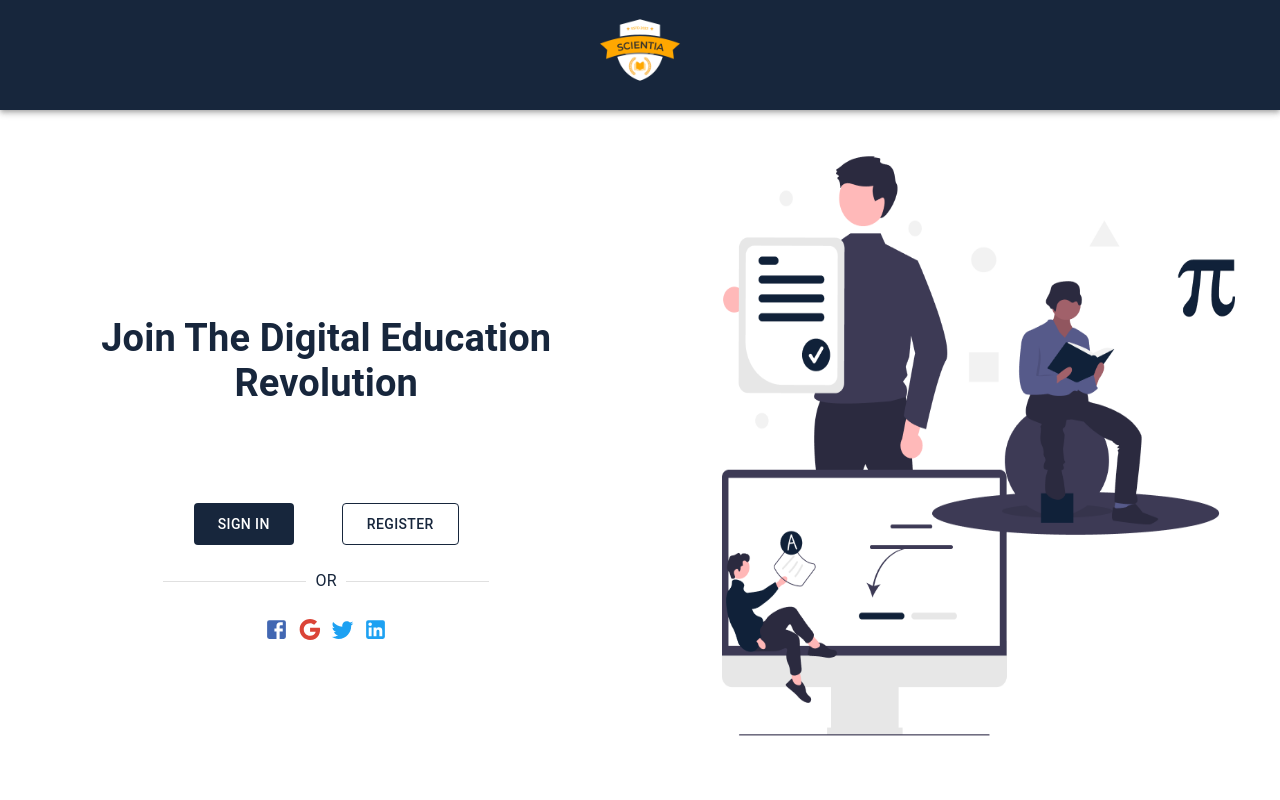
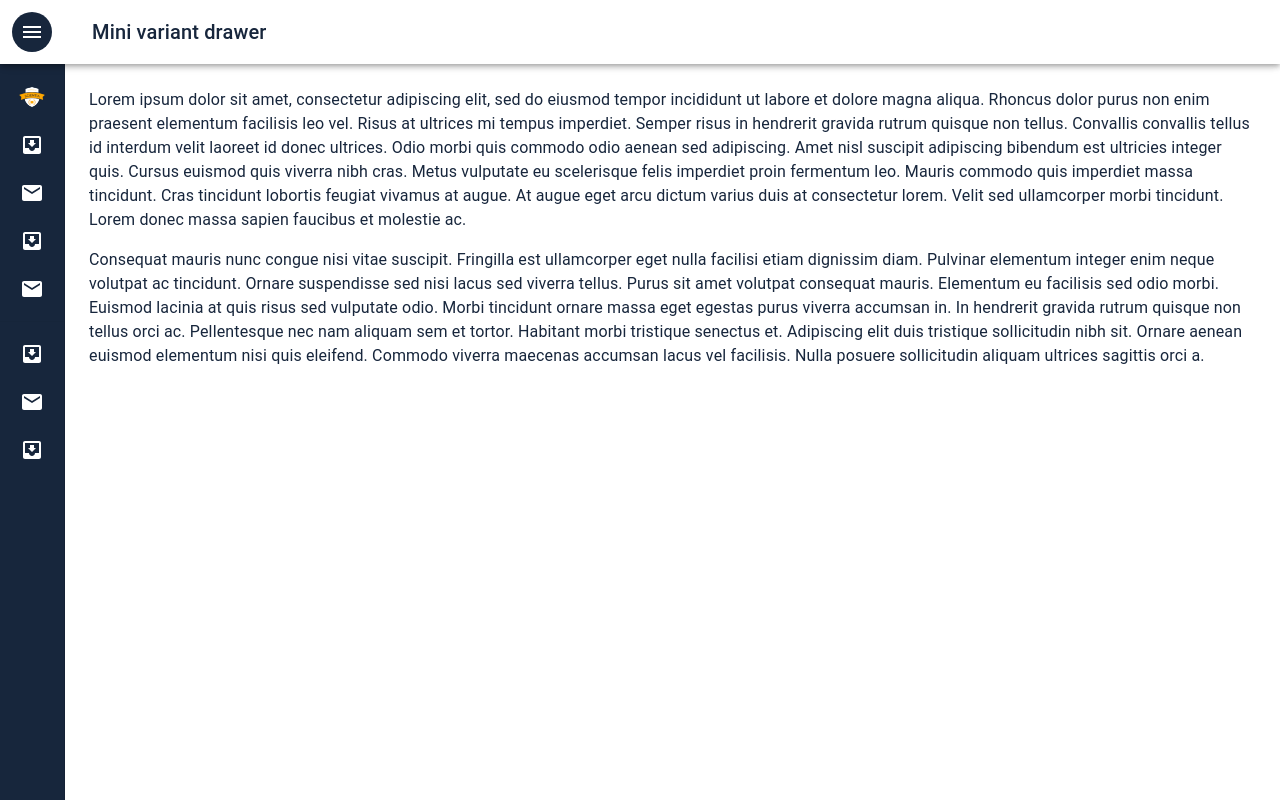
Before and after one commit to shehanxdev/ITPM-GRP-45-Scientia-LMS, a React (Create React App) app in the folder client/: page /dashboard in a window 1280 px wide. Built offline with nearby package versions, Linux system fonts and the light colour scheme.

Commit message:
chore: Added component files to client app

```diff
--- a/client/src/App.js
+++ b/client/src/App.js
@@ -1,4 +1,5 @@
 import LoginPage from "./layouts/LoginPage/LoginPage";
+import Dashboard from "./layouts/Admin/Dashboard/Dashboard.jsx";
 //THEME CONFIGAURATION
 import { ThemeProvider } from "@mui/system";
 import themeSetting from "./theme";
@@ -6,6 +7,7 @@
 import { CssBaseline } from "@mui/material";
 //CUSTOM CSS
 import "./styles/custom.global.css";
+import { Route, Routes } from "react-router-dom";
 
 function App() {
   let theme = createTheme(themeSetting());
@@ -14,9 +16,10 @@
   return (
     <ThemeProvider theme={theme}>
       <CssBaseline />
-      <div className="App">
-        <LoginPage />
-      </div>
+      <Routes>
+        <Route path="/" element={<LoginPage />} />
+        <Route path="/dashboard" element={<Dashboard />} />
+      </Routes>
     </ThemeProvider>
   );
 }
--- a/client/src/components/Shared/SignInForm.js
+++ b/client/src/components/Shared/SignInForm/SignInForm.js
@@ -5,11 +5,23 @@
   DialogTitle,
   Paper,
 } from "@mui/material";
+//REACT IMPORTS
 import React, { useState } from "react";
-import { InputField } from "./InputField/InputField";
+import { useNavigate } from "react-router-dom";
+
+import { InputField } from "../InputField/InputField";
 
 function SignInForm() {
   const [open, setOpen] = useState(false);
+  const navigate = useNavigate();
+  const handleLogin = () => {
+    alert("hhh");
+    // Perform login logic here
+    // ...
+
+    // Navigate to dashboard on successful login
+    navigate("/dashboard");
+  };
 
   const handleOpen = () => {
     setOpen(true);
@@ -62,6 +74,9 @@
                 marginTop: "13px",
               }}
               variant="contained"
+              onClick={() => {
+                handleLogin();
+              }}
             >
               Sign In
             </Button>
--- /dev/null
+++ b/client/src/components/SideNav/Sidenav.jsx
@@ -0,0 +1,227 @@
+import * as React from "react";
+import { styled, useTheme } from "@mui/material/styles";
+import Box from "@mui/material/Box";
+import MuiDrawer from "@mui/material/Drawer";
+import MuiAppBar from "@mui/material/AppBar";
+import Toolbar from "@mui/material/Toolbar";
+import List from "@mui/material/List";
+import CssBaseline from "@mui/material/CssBaseline";
+import Typography from "@mui/material/Typography";
+import Divider from "@mui/material/Divider";
+import IconButton from "@mui/material/IconButton";
+import MenuIcon from "@mui/icons-material/Menu";
+import ChevronLeftIcon from "@mui/icons-material/ChevronLeft";
+import ChevronRightIcon from "@mui/icons-material/ChevronRight";
+import ListItem from "@mui/material/ListItem";
+import ListItemButton from "@mui/material/ListItemButton";
+import ListItemIcon from "@mui/material/ListItemIcon";
+import ListItemText from "@mui/material/ListItemText";
+import InboxIcon from "@mui/icons-material/MoveToInbox";
+import MailIcon from "@mui/icons-material/Mail";
+
+//LOGO
+import LOGOW from "../../assets/logo/LogoW.png";
+
+const drawerWidth = 240;
+
+const openedMixin = (theme) => ({
+  width: drawerWidth,
+  transition: theme.transitions.create("width", {
+    easing: theme.transitions.easing.sharp,
+    duration: theme.transitions.duration.enteringScreen,
+  }),
+  overflowX: "hidden",
+});
+
+const closedMixin = (theme) => ({
+  transition: theme.transitions.create("width", {
+    easing: theme.transitions.easing.sharp,
+    duration: theme.transitions.duration.leavingScreen,
+  }),
+  overflowX: "hidden",
+  width: `calc(${theme.spacing(7)} + 1px)`,
+  [theme.breakpoints.up("sm")]: {
+    width: `calc(${theme.spacing(8)} + 1px)`,
+  },
+});
+
+const DrawerHeader = styled("div")(({ theme }) => ({
+  display: "flex",
+  alignItems: "center",
+  justifyContent: "flex-end",
+  padding: theme.spacing(0, 1),
+  // necessary for content to be below app bar
+  ...theme.mixins.toolbar,
+}));
+
+const AppBar = styled(MuiAppBar, {
+  shouldForwardProp: (prop) => prop !== "open",
+})(({ theme, open }) => ({
+  backgroundColor: "white",
+  zIndex: theme.zIndex.drawer + 1,
+  transition: theme.transitions.create(["width", "margin"], {
+    easing: theme.transitions.easing.sharp,
+    duration: theme.transitions.duration.leavingScreen,
+  }),
+  ...(open && {
+    marginLeft: drawerWidth,
+    width: `calc(100% - ${drawerWidth}px)`,
+    transition: theme.transitions.create(["width", "margin"], {
+      easing: theme.transitions.easing.sharp,
+      duration: theme.transitions.duration.enteringScreen,
+    }),
+  }),
+}));
+
+const Drawer = styled(MuiDrawer, {
+  shouldForwardProp: (prop) => prop !== "open",
+})(({ theme, open }) => ({
+  width: drawerWidth,
+  flexShrink: 0,
+  whiteSpace: "nowrap",
+  boxSizing: "border-box",
+  ...(open && {
+    ...openedMixin(theme),
+    "& .MuiDrawer-paper": openedMixin(theme),
+  }),
+  ...(!open && {
+    ...closedMixin(theme),
+    "& .MuiDrawer-paper": closedMixin(theme),
+  }),
+}));
+
+export default function MiniDrawer() {
+  const theme = useTheme();
+  const [open, setOpen] = React.useState(false);
+
+  const handleDrawerOpen = () => {
+    setOpen(true);
+  };
+
+  const handleDrawerClose = () => {
+    setOpen(false);
+  };
+
+  return (
+    <Box sx={{ display: "flex" }}>
+      <CssBaseline />
+      <AppBar position="fixed" open={open}>
+        <Toolbar>
+          <IconButton
+            color="inherit"
+            aria-label="open drawer"
+            onClick={handleDrawerOpen}
+            edge="start"
+            sx={{
+              marginRight: 5,
+              ...(open && { display: "none" }),
+            }}
+          >
+            <MenuIcon />
+          </IconButton>
+          <Typography variant="h6" noWrap component="div">
+            Mini variant drawer
+          </Typography>
+        </Toolbar>
+      </AppBar>
+      <Drawer className="custom-drawer" variant="permanent" open={open}>
+        <DrawerHeader>
+          <IconButton onClick={handleDrawerClose}>
+            {theme.direction === "rtl" ? (
+              <ChevronRightIcon />
+            ) : (
+              <ChevronLeftIcon />
+            )}
+          </IconButton>
+        </DrawerHeader>
+        <Divider />
+        <img
+          className="w-50 rounded-circle m-auto mt-3 mb-0"
+          src={LOGOW}
+          alt=""
+        />
+        <List>
+          {["Inbox", "Starred", "Send email", "Drafts"].map((text, index) => (
+            <ListItem key={text} disablePadding sx={{ display: "block" }}>
+              <ListItemButton
+                sx={{
+                  minHeight: 48,
+                  justifyContent: open ? "initial" : "center",
+                  px: 2.5,
+                }}
+              >
+                <ListItemIcon
+                  sx={{
+                    minWidth: 0,
+                    mr: open ? 3 : "auto",
+                    justifyContent: "center",
+                  }}
+                >
+                  {index % 2 === 0 ? <InboxIcon /> : <MailIcon />}
+                </ListItemIcon>
+                <ListItemText primary={text} sx={{ opacity: open ? 1 : 0 }} />
+              </ListItemButton>
+            </ListItem>
+          ))}
+        </List>
+        <Divider />
+        <List>
+          {["All mail", "Trash", "Spam"].map((text, index) => (
+            <ListItem key={text} disablePadding sx={{ display: "block" }}>
+              <ListItemButton
+                sx={{
+                  minHeight: 48,
+                  justifyContent: open ? "initial" : "center",
+                  px: 2.5,
+                }}
+              >
+                <ListItemIcon
+                  sx={{
+                    minWidth: 0,
+                    mr: open ? 3 : "auto",
+                    justifyContent: "center",
+                  }}
+                >
+                  {index % 2 === 0 ? <InboxIcon /> : <MailIcon />}
+                </ListItemIcon>
+                <ListItemText primary={text} sx={{ opacity: open ? 1 : 0 }} />
+              </ListItemButton>
+            </ListItem>
+          ))}
+        </List>
+      </Drawer>
+      <Box component="main" sx={{ flexGrow: 1, p: 3 }}>
+        <DrawerHeader />
+        <Typography paragraph>
+          Lorem ipsum dolor sit amet, consectetur adipiscing elit, sed do
+          eiusmod tempor incididunt ut labore et dolore magna aliqua. Rhoncus
+          dolor purus non enim praesent elementum facilisis leo vel. Risus at
+          ultrices mi tempus imperdiet. Semper risus in hendrerit gravida rutrum
+          quisque non tellus. Convallis convallis tellus id interdum velit
+          laoreet id donec ultrices. Odio morbi quis commodo odio aenean sed
+          adipiscing. Amet nisl suscipit adipiscing bibendum est ultricies
+          integer quis. Cursus euismod quis viverra nibh cras. Metus vulputate
+          eu scelerisque felis imperdiet proin fermentum leo. Mauris commodo
+          quis imperdiet massa tincidunt. Cras tincidunt lobortis feugiat
+          vivamus at augue. At augue eget arcu dictum varius duis at consectetur
+          lorem. Velit sed ullamcorper morbi tincidunt. Lorem donec massa sapien
+          faucibus et molestie ac.
+        </Typography>
+        <Typography paragraph>
+          Consequat mauris nunc congue nisi vitae suscipit. Fringilla est
+          ullamcorper eget nulla facilisi etiam dignissim diam. Pulvinar
+          elementum integer enim neque volutpat ac tincidunt. Ornare suspendisse
+          sed nisi lacus sed viverra tellus. Purus sit amet volutpat consequat
+          mauris. Elementum eu facilisis sed odio morbi. Euismod lacinia at quis
+          risus sed vulputate odio. Morbi tincidunt ornare massa eget egestas
+          purus viverra accumsan in. In hendrerit gravida rutrum quisque non
+          tellus orci ac. Pellentesque nec nam aliquam sem et tortor. Habitant
+          morbi tristique senectus et. Adipiscing elit duis tristique
+          sollicitudin nibh sit. Ornare aenean euismod elementum nisi quis
+          eleifend. Commodo viverra maecenas accumsan lacus vel facilisis. Nulla
+          posuere sollicitudin aliquam ultrices sagittis orci a.
+        </Typography>
+      </Box>
+    </Box>
+  );
+}
--- a/client/src/index.js
+++ b/client/src/index.js
@@ -4,12 +4,15 @@
 import reportWebVitals from "./reportWebVitals";
 //Boostrap
 import "../node_modules/bootstrap/dist/css/bootstrap.min.css";
+import { BrowserRouter } from "react-router-dom";
 //THEME CONFIGAURATION
 
 const root = ReactDOM.createRoot(document.getElementById("root"));
 root.render(
   <React.StrictMode>
-    <App />
+    <BrowserRouter>
+      <App />
+    </BrowserRouter>
   </React.StrictMode>
 );
 
--- /dev/null
+++ b/client/src/layouts/Admin/Dashboard/Dashboard.jsx
@@ -0,0 +1,12 @@
+import React from "react";
+import Sidebar from "../../../components/SideNav/Sidenav";
+
+function Dashboard() {
+  return (
+    <div>
+      <Sidebar />
+    </div>
+  );
+}
+
+export default Dashboard;
--- a/client/src/layouts/LoginPage/LoginPage.jsx
+++ b/client/src/layouts/LoginPage/LoginPage.jsx
@@ -1,6 +1,6 @@
 import React, { useRef, useEffect, useState } from "react";
 import { AppBar, Box } from "@mui/material";
-import SignInForm from "../../components/Shared/SignInForm";
+import SignInForm from "../../components/Shared/SignInForm/SignInForm";
 //IMAGES
 import LOGOW from "../../assets/logo/LogoW.png";
 import LOGIN_ILLUSTRATION from "../../assets/illustrations/Illustration.png";
--- a/client/src/styles/custom.global.css
+++ b/client/src/styles/custom.global.css
@@ -49,6 +49,15 @@
   height: calc(610px + 189 * (100vw - 1028px) / 890) !important;
 }
 
+.custom-drawer div:first-child {
+  background-color: #17263c !important;
+  color: white !important;
+}
+
+.custom-drawer span {
+  color: white !important;
+}
+
 @media screen and (max-width: 1120px) {
   .custom-login-page .custom-login-img-wrapper {
     display: none !important;
--- a/client/src/styles/custom.global.scss
+++ b/client/src/styles/custom.global.scss
@@ -49,7 +49,13 @@
   width: calc(520px + 380 * ((100vw - 1028px) / 890)) !important;
   height: calc(610px + 189 * ((100vw - 1028px) / 890)) !important;
 }
-
+.custom-drawer div:first-child {
+  background-color: #17263c !important;
+  color: white !important;
+}
+.custom-drawer span {
+  color: white !important;
+}
 @media screen and (max-width: 1120px) {
   .custom-login-page .custom-login-img-wrapper {
     display: none !important;
```
Also changed, not shown: 2 other files (tests, documents, lock files or other folders).
